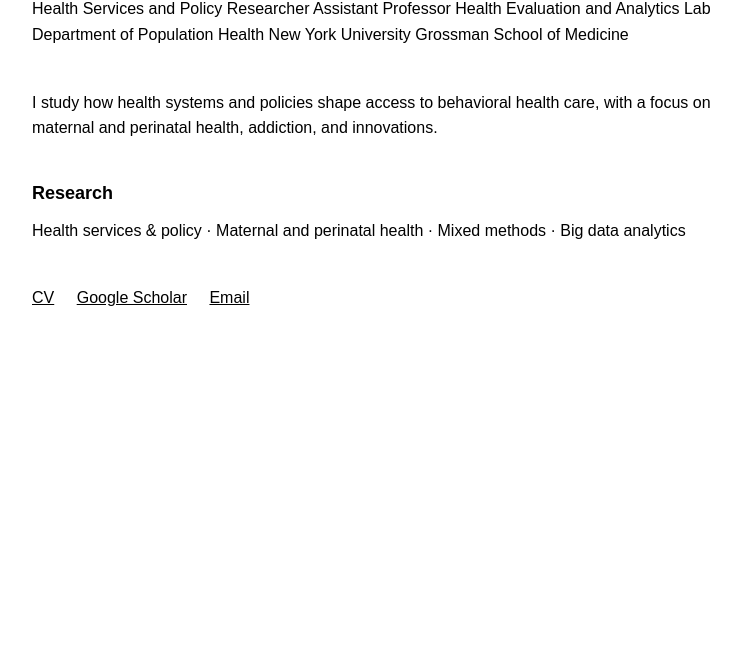
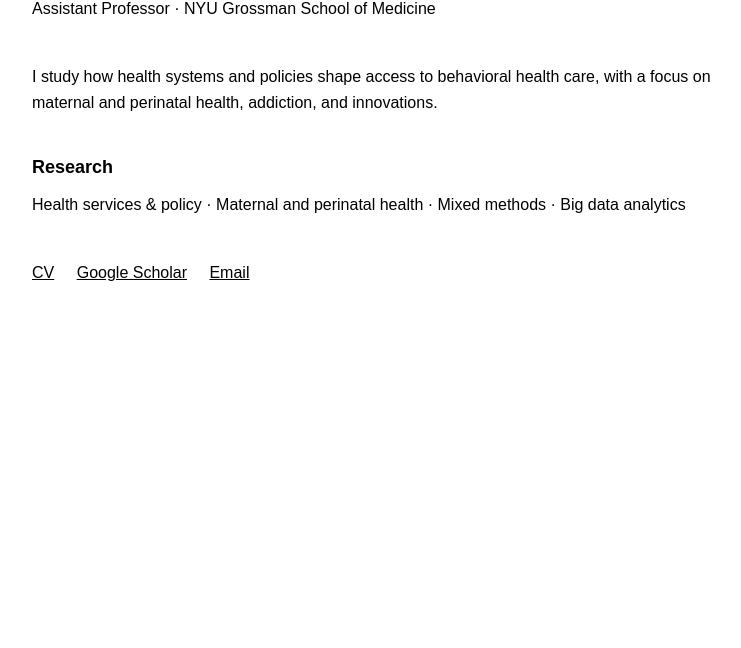
Before and after one commit to sugy-choi/sugychoi.github.io, a plain HTML site: page index.html in a window 1280 px wide. Shown: the part 152-800 px from the top of the page, without its empty margins (248-989 px from the left). Drawn offline with Linux system fonts and the light colour scheme.

Commit message:
Update index.html

```diff
--- a/index.html
+++ b/index.html
@@ -48,12 +48,9 @@
 <body>
 <main>
   <h1>Sugy Choi, PhD, MS</h1>
-  <p class="subtitle">Health Services and Policy Researcher
-  Assistant Professor
-  Health Evaluation and Analytics Lab
-  Department of Population Health
-  New York University Grossman School of Medicine
-   </p>
+<p class="subtitle">
+  Assistant Professor · NYU Grossman School of Medicine
+</p>
 
   <p>
     I study how health systems and policies shape access to behavioral health care,
```
